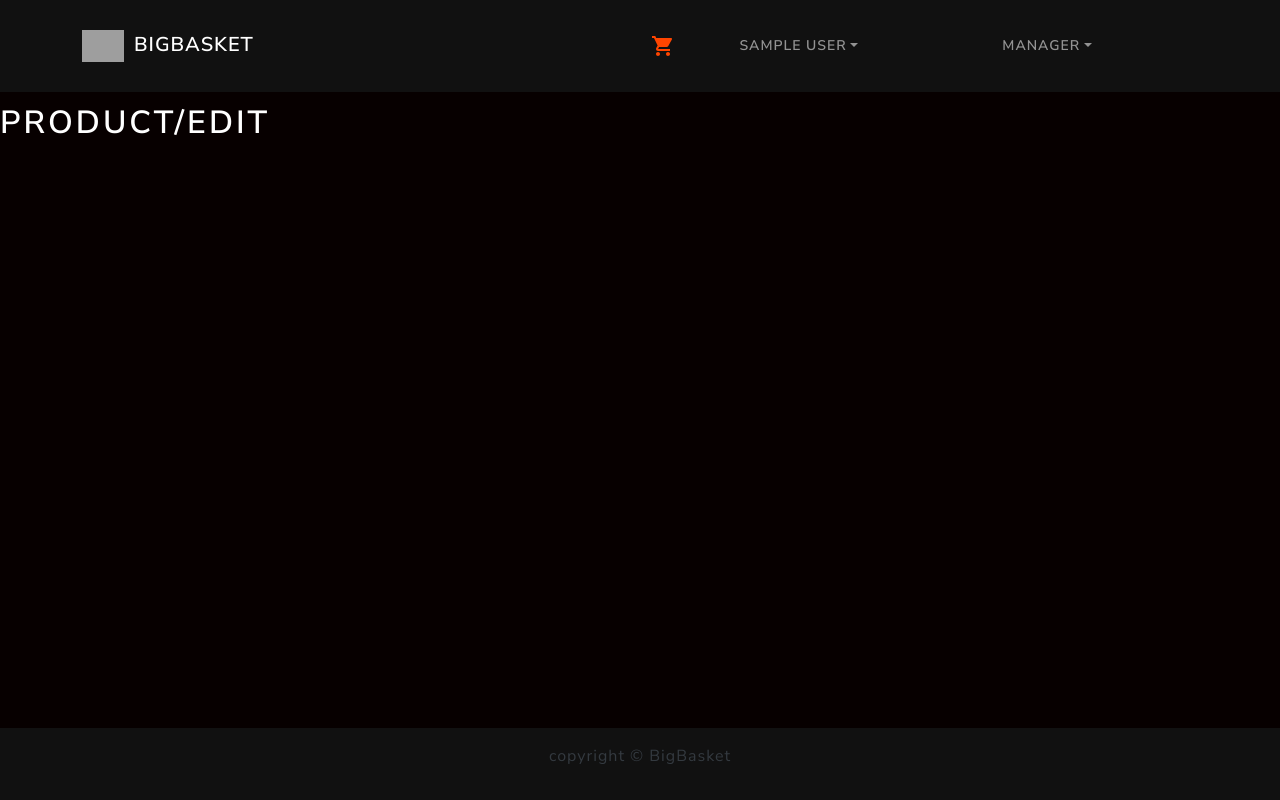
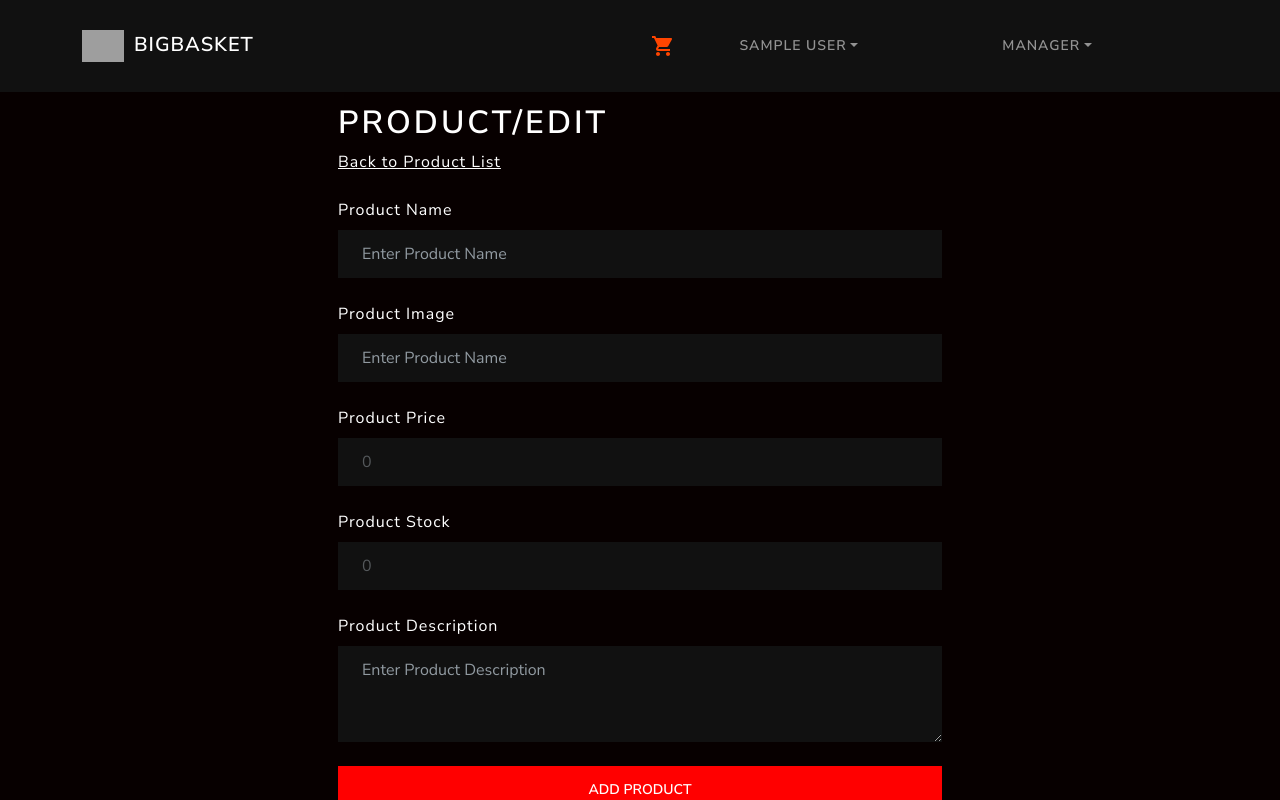
Before and after one commit to Manasseh-Kinyua/bigbasket, a React (Create React App) app in the folder frontend/: page /admin/product/1/edit in a window 1280 px wide. Shown: the top 800 px of the page. Built offline with nearby package versions, Linux system fonts and the light colour scheme; no server answers; sample sign-in values are in the browser's storage; grey boxes are pictures that could not be loaded.

Commit message:
Frontend: prepopulate product edit form

```diff
--- a/frontend/src/screens/ProductCreateScreen.js
+++ b/frontend/src/screens/ProductCreateScreen.js
@@ -2,7 +2,7 @@
 import Container from '@mui/material/Container';
 import { Row, Col, Form, Button } from 'react-bootstrap'
 import { useDispatch, useSelector } from 'react-redux'
-import { useNavigate } from 'react-router-dom'
+import { Link, useNavigate } from 'react-router-dom'
 import Loader from '../components/Loader'
 import Message from '../components/Message'
 import { createProduct } from '../actions/productActions';
@@ -22,15 +22,21 @@
 
     const navigate = useNavigate()
 
+    const userLogin = useSelector(state => state.userLogin)
+    const {userInfo} = userLogin
+
     const productCreate = useSelector(state => state.productCreate)
     const {loading, error, success} = productCreate
 
     useEffect(() => {
+        if(!userInfo || !userInfo.isAdmin) {
+            navigate('/login')
+        }
         if(success) {
             navigate('/admin/products')
             dispatch({type: PRODUCT_CREATE_RESET})
         }
-    }, [dispatch, success, navigate])
+    }, [dispatch, success, navigate, userInfo])
 
     const submitCreateProductHandler = (e) => {
         e.preventDefault()
@@ -45,6 +51,7 @@
       <Container maxWidth='xl'>
         <Row>
             <Col className='mx-auto' md={6}>
+                <Link style={{marginBottom:'1rem'}} className='text-light my-5' to='/admin/products'>Back to Product List</Link>
                 <h3 className='text-light'>PRODUCT/CREATE</h3>
                 <Form onSubmit={submitCreateProductHandler}>
                     {loading && <Loader />}
--- a/frontend/src/screens/ProductEditScreen.js
+++ b/frontend/src/screens/ProductEditScreen.js
@@ -1,12 +1,126 @@
-import React from 'react'
+import React, { useEffect, useState } from 'react'
 import Container from '@mui/material/Container';
-import { Row, Col } from 'react-bootstrap'
+import { Row, Col, Form, Button } from 'react-bootstrap'
 import { useDispatch, useSelector } from 'react-redux'
+import { Link, useNavigate, useParams } from 'react-router-dom'
+import Message from '../components/Message'
+import Loader from '../components/Loader'
+import { listProductDetails } from '../actions/productActions';
 
 function ProductEditScreen() {
+
+    const [name, setName] = useState('')
+    const [description, setDescription] = useState('')
+    const [image, setImage] = useState('')
+    const [price, setPrice] = useState(0)
+    const [stock, setStock] = useState(0)
+    const [uploading, setUploading] = useState('')
+
+    const params = useParams()
+
+    const dispatch = useDispatch()
+
+    const navigate = useNavigate()
+
+    const userLogin = useSelector(state => state.userLogin)
+    const {userInfo} = userLogin
+
+    const productDetails = useSelector(state => state.productDetails)
+    const {loading, error, product} = productDetails
+
+    useEffect(() => {
+      if(!userInfo || !userInfo.isAdmin) {
+        navigate('/login')
+      } else if(!product || product.id != params.id) {
+        dispatch(listProductDetails(params.id))
+      } else {
+        setName(product.name)
+        setImage(product.image)
+        setPrice(product.price)
+        setStock(product.countInStock)
+        setDescription(product.description)
+      }
+    }, [dispatch, navigate, userInfo, product, params.id])
+
+    const submitEditProductHandler = (e) => {
+      e.preventDefault()
+    }
+
   return (
     <div>
-      <h1 className='text-light'>Product/Edit</h1>
+      <Container maxWidth='xl'>
+        <Row>
+          <Col className='mx-auto' md={6}>
+            <h1 className='text-light'>Product/Edit</h1>
+            <Link className='text-light' to='/admin/products'>Back to Product List</Link>
+            {loading ? (
+              <Loader />
+            ) : error ? (
+              <Message variant='danger'>{error}</Message>
+            ) : (
+              <Form onSubmit={submitEditProductHandler}>
+                    {/* {loading && <Loader />} */}
+                    {/* {error && <Message variant='danger'>{error}</Message>} */}
+                    <Form.Group className='my-4' controlId='name'>
+                        <Form.Label className='text-light'>Product Name</Form.Label>
+                        <Form.Control
+                            required
+                            type='text'
+                            placeholder='Enter Product Name'
+                            value={name}
+                            onChange={(e) => setName(e.target.value)}
+                            style={{backgroundColor:'rgb(17, 17, 17)'}}></Form.Control>
+                    </Form.Group>
+                    <Form.Group className='my-4' controlId='image'>
+                        <Form.Label className='text-light'>Product Image</Form.Label>
+                        <Form.Control
+                            required
+                            type='text'
+                            placeholder='Enter Product Name'
+                            value={image}
+                            onChange={(e) => setImage(e.target.value)}
+                            style={{backgroundColor:'rgb(17, 17, 17)'}}></Form.Control>
+                    </Form.Group>
+                    <Form.Group className='my-4' controlId='price'>
+                        <Form.Label className='text-light'>Product Price</Form.Label>
+                        <Form.Control
+                            required
+                            type='number'
+                            min={0}
+                            value={price}
+                            onChange={(e) => setPrice(e.target.value)}
+                            style={{backgroundColor:'rgb(17, 17, 17)'}}></Form.Control>
+                    </Form.Group>
+                    <Form.Group className='my-4' controlId='stock'>
+                        <Form.Label className='text-light'>Product Stock</Form.Label>
+                        <Form.Control
+                            required
+                            type='number'
+                            min={0}
+                            value={stock}
+                            onChange={(e) => setStock(e.target.value)}
+                            style={{backgroundColor:'rgb(17, 17, 17)'}}></Form.Control>
+                    </Form.Group>
+                    <Form.Group className='my-4' controlId='desc'>
+                        <Form.Label className='text-light'>Product Description</Form.Label>
+                        <Form.Control
+                            required
+                            as='textarea'
+                            rows={3}
+                            placeholder='Enter Product Description'
+                            value={description}
+                            onChange={(e) => setDescription(e.target.value)}
+                            style={{backgroundColor:'rgb(17, 17, 17)'}}></Form.Control>
+                    </Form.Group>
+
+                    <Button
+                        type='submit'
+                        style={{backgroundColor:'red', width:'100%'}}>ADD PRODUCT</Button>
+                </Form>
+            )}
+          </Col>
+        </Row>
+      </Container>
     </div>
   )
 }
```
